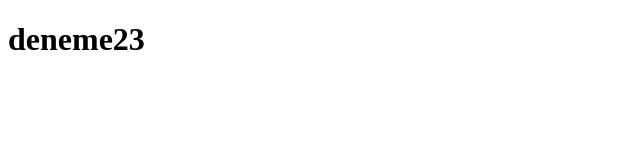
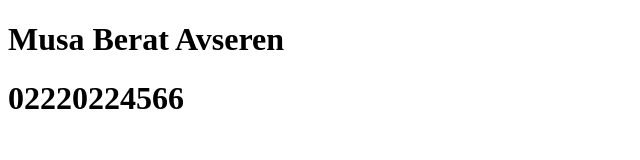
Before and after one commit to beratavseren/deneme3, a plain HTML site: page index.html in a window 1280 px wide. Shown: the whole page, without its empty margins (0-640 px from the left). Drawn offline with Linux system fonts and the light colour scheme.

Commit message:
index.html içeriği yazıldı

```diff
--- a/index.html
+++ b/index.html
@@ -2,9 +2,10 @@
 <html lang="en">
 <head>
     <meta charset="UTF-8">
-    <title>Title</title>
+    <title>Bu Bir Sınav Sayfasıdır</title>
 </head>
 <body>
-    <h1>deneme23</h1>
+    <h1>Musa Berat Avseren</h1>
+    <h1>02220224566</h1>
 </body>
 </html>
```
